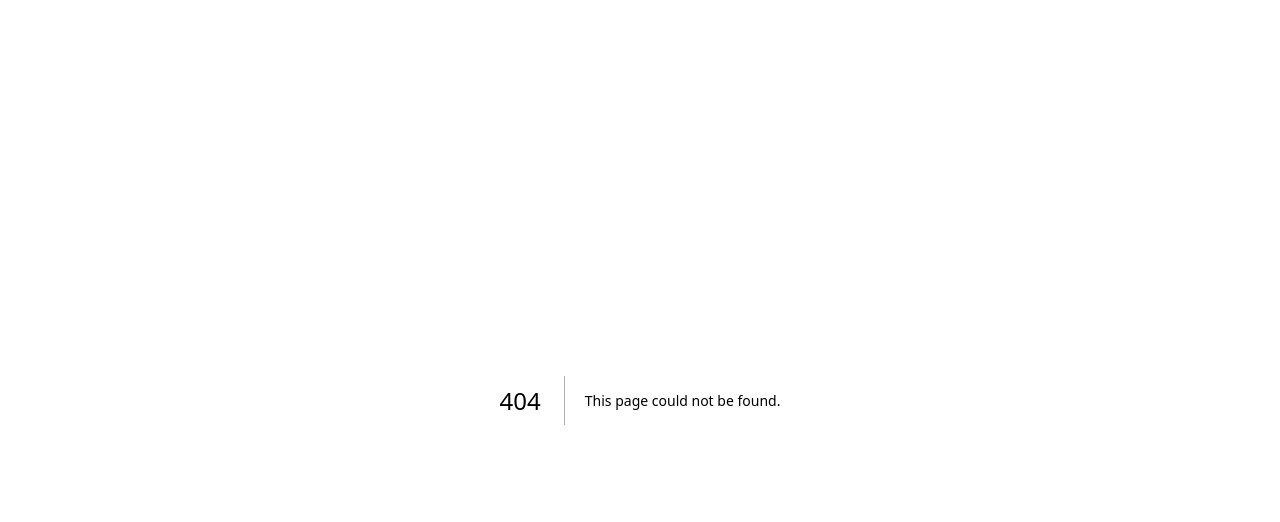
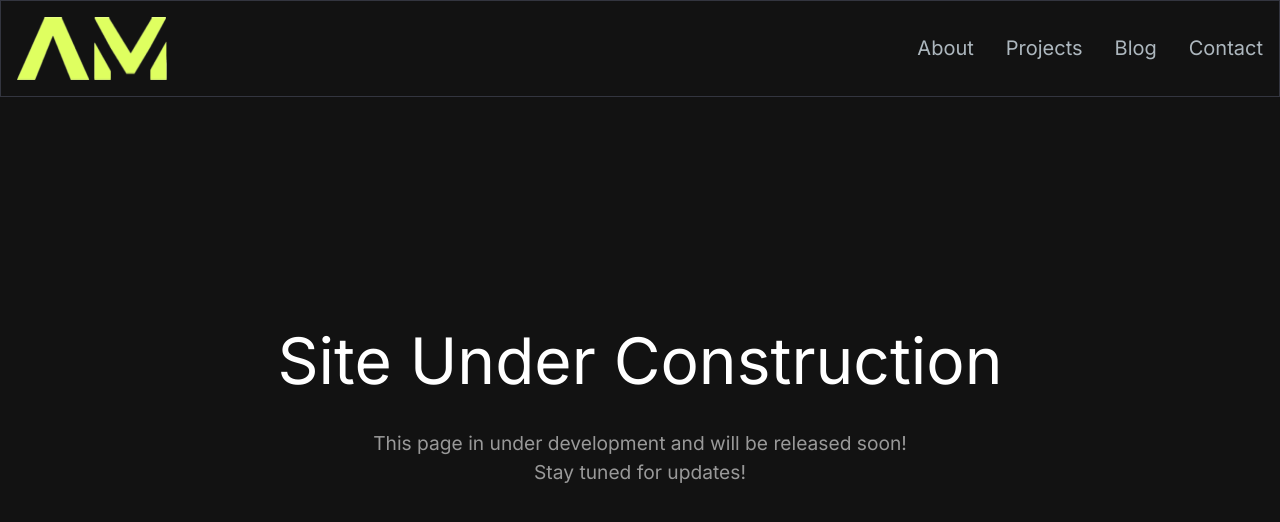
Before and after one commit to AMenezes2311/website, a Next.js app in the folder nextjs-portfolio-main/: page /surprise in a window 1280 px wide. Before the commit this address had no page. Shown: the top 522 px of the page. Built offline with nearby package versions, Linux system fonts and the light colour scheme.

Commit message:
Test page

```diff
--- /dev/null
+++ b/nextjs-portfolio-main/src/app/surprise/page.js
@@ -0,0 +1,42 @@
+import HeroSection from "../components/HeroSection";
+import Navbar from "../components/Navbar";
+import AboutSection from "../components/AboutSection";
+import ProjectsSection from "../components/ProjectsSection";
+import Footer from "../components/Footer";
+import ConnectSection from "../components/ConnectSection"
+
+import React from 'react';
+
+const UnderConstruction = () => {
+  return (
+    <div style={styles.container}>
+      <Navbar />
+      <h1 style={styles.header}>Site Under Construction</h1>
+      <p style={styles.text}>This page in under development and will be released soon!</p>
+      <p style={styles.text}>Stay tuned for updates!</p>
+    </div>
+  );
+};
+
+const styles = {
+  container: {
+    display: 'flex',
+    flexDirection: 'column',
+    alignItems: 'center',
+    justifyContent: 'center',
+    height: '100vh',
+    textAlign: 'center',
+    backgroundColor: '#121212',
+  },
+  header: {
+    fontSize: '4em',
+    color: 'rgb(255,255,255)',
+    marginBottom: '20px',
+  },
+  text: {
+    fontSize: '1.2em',
+    color: '#999',
+  },
+};
+
+export default UnderConstruction;
```
